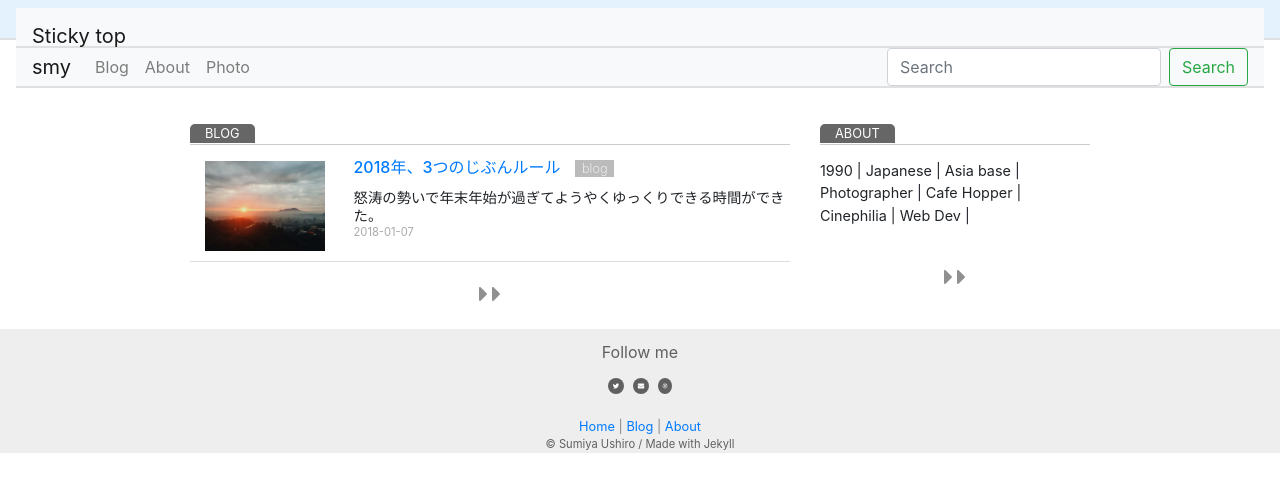
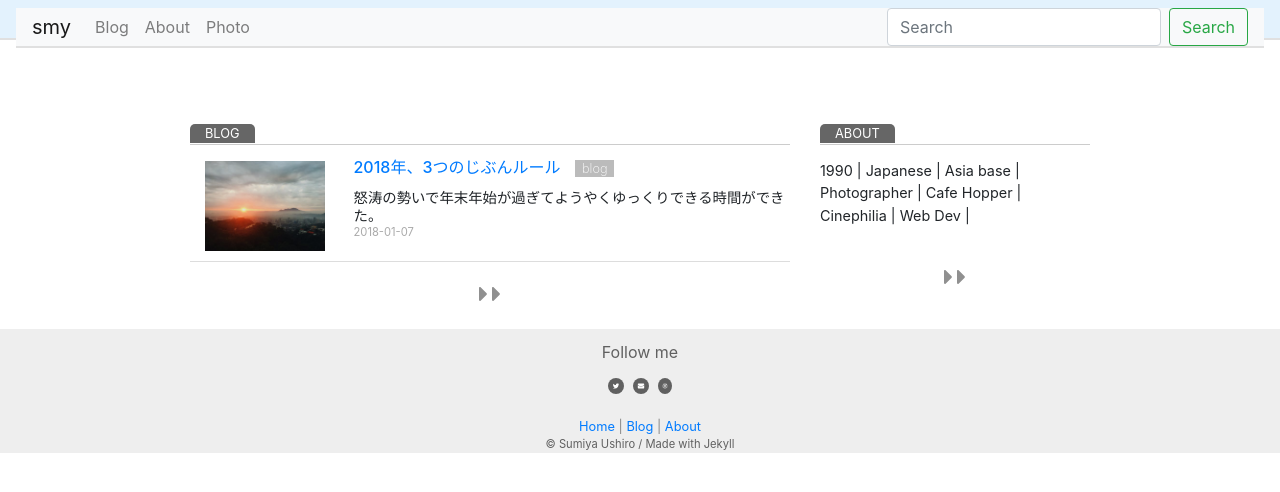
Before and after one commit to sumi0820/smy-jp-v1, a Jekyll site: the page built from index.md, in a window 1280 px wide. Shown: the top 492 px of the page. Built offline with Jekyll 4.4.1, drawn with Linux system fonts in a browser that asks for light colours; nearby versions of some CDN libraries.

Commit message:
initial commit

```diff
--- a/_includes/top-nav.html
+++ b/_includes/top-nav.html
@@ -1,9 +1,6 @@
     <link rel="stylesheet" href="https://stackpath.bootstrapcdn.com/bootstrap/4.3.1/css/bootstrap.min.css" integrity="sha384-ggOyR0iXCbMQv3Xipma34MD+dH/1fQ784/j6cY/iJTQUOhcWr7x9JvoRxT2MZw1T" crossorigin="anonymous">
 
     <nav class="navbar navbar-light" style="background-color: #e3f2fd;">
-      <nav class="navbar sticky-top navbar-light bg-light">
-        <a class="navbar-brand" href="#">Sticky top</a>
-      </nav>
 
       <nav class="navbar navbar-expand-lg navbar-light bg-light">
       <a class="navbar-brand" href="{{ site.url }}/">smy</a>
```
